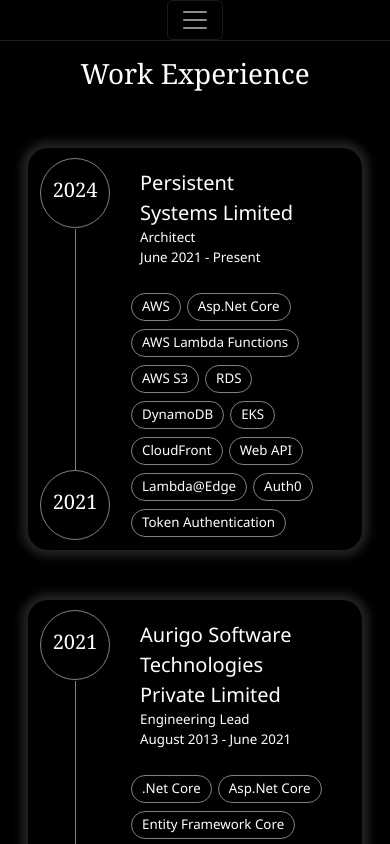
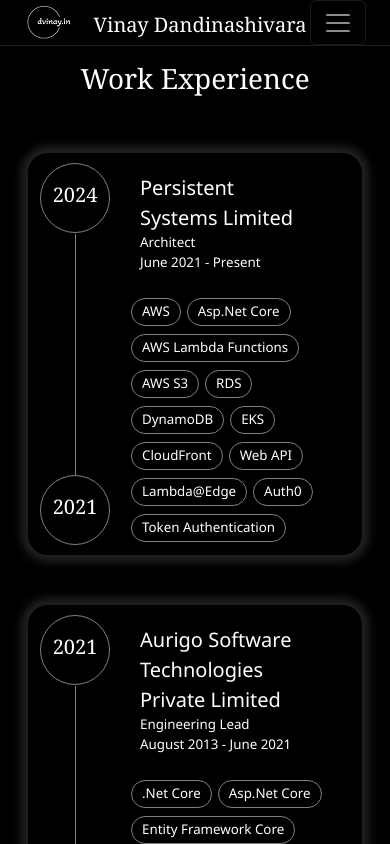
Before and after one commit to dgvinay/my-portal, an Angular app: page /experience in a window 390 px wide. Shown: the top 844 px of the page. Built offline with nearby package versions, Linux system fonts and the light colour scheme.

Commit message:
Fixed the navbar for small screens

```diff
--- a/src/app/app.component.css
+++ b/src/app/app.component.css
@@ -12,7 +12,7 @@
 
 
 .header-area {
-    display: grid;
+    display: flex;
     vertical-align: top;
     color: white;
     align-items: center;
--- a/src/app/components/header/header.component.css
+++ b/src/app/components/header/header.component.css
@@ -1,3 +1,6 @@
+:host {
+    width: 100%;
+}
 
 .header-content .bg-dark {
     background-color: black !important;
@@ -16,6 +19,18 @@
     background-color: rgb(32, 30, 30);
 }
 
-.navbar, .navbar-brand {
-    padding:0px;
+.navbar,
+.navbar-brand {
+    padding: 0px;
+    justify-content: center;
 }
+
+.navbar-small {
+    display: flex;
+    justify-content: space-between;
+    width: 100%;
+}
+
+.navbar-small .header-logo {
+    min-width: 50px;
+}
--- a/src/app/components/header/header.component.html
+++ b/src/app/components/header/header.component.html
@@ -1,15 +1,26 @@
 <div class="container-fluid header-content">
     <nav class="navbar navbar-expand-lg navbar-dark bg-dark">
+        <div class="d-none d-lg-block">
             <a class="navbar-brand d-none d-lg-block d-xl-block header-logo" routerLink="">
                 <img class="img-fluid" src="../../assets/images/logo-white-small.png">
             </a>
-        <a class="navbar-brand d-none d-xs-block d-sm-block d-md-block d-lg-none d-xl-none header-logo" href="#">
+            <button class="navbar-toggler" type="button" data-bs-toggle="collapse"
+                data-bs-target="#navbarSupportedContent" aria-controls="navbarSupportedContent" aria-expanded="false"
+                aria-label="Toggle navigation">
+                <span class="navbar-toggler-icon"></span>
+            </button>
+        </div>
+        <div class="navbar-small d-lg-none d-xl-none">
+            <a class="navbar-brand d-sm-block d-md-block d-lg-none d-xl-none header-logo" href="#">
                 <img class="img-fluid" src="../../assets/images/logo-white-xtra-small.png">
             </a>
-        <button class="navbar-toggler" type="button" data-bs-toggle="collapse" data-bs-target="#navbarSupportedContent"
-            aria-controls="navbarSupportedContent" aria-expanded="false" aria-label="Toggle navigation">
+            <span style="padding-top: 10px;">Vinay Dandinashivara</span>
+            <button class="navbar-toggler" type="button" data-bs-toggle="collapse"
+                data-bs-target="#navbarSupportedContent" aria-controls="navbarSupportedContent" aria-expanded="false"
+                aria-label="Toggle navigation">
                 <span class="navbar-toggler-icon"></span>
             </button>
+        </div>
 
         <div class="collapse navbar-collapse" id="navbarSupportedContent">
             <ul class="navbar-nav mr-auto">
```
Lines whose indentation alone changed are shown as unchanged.
